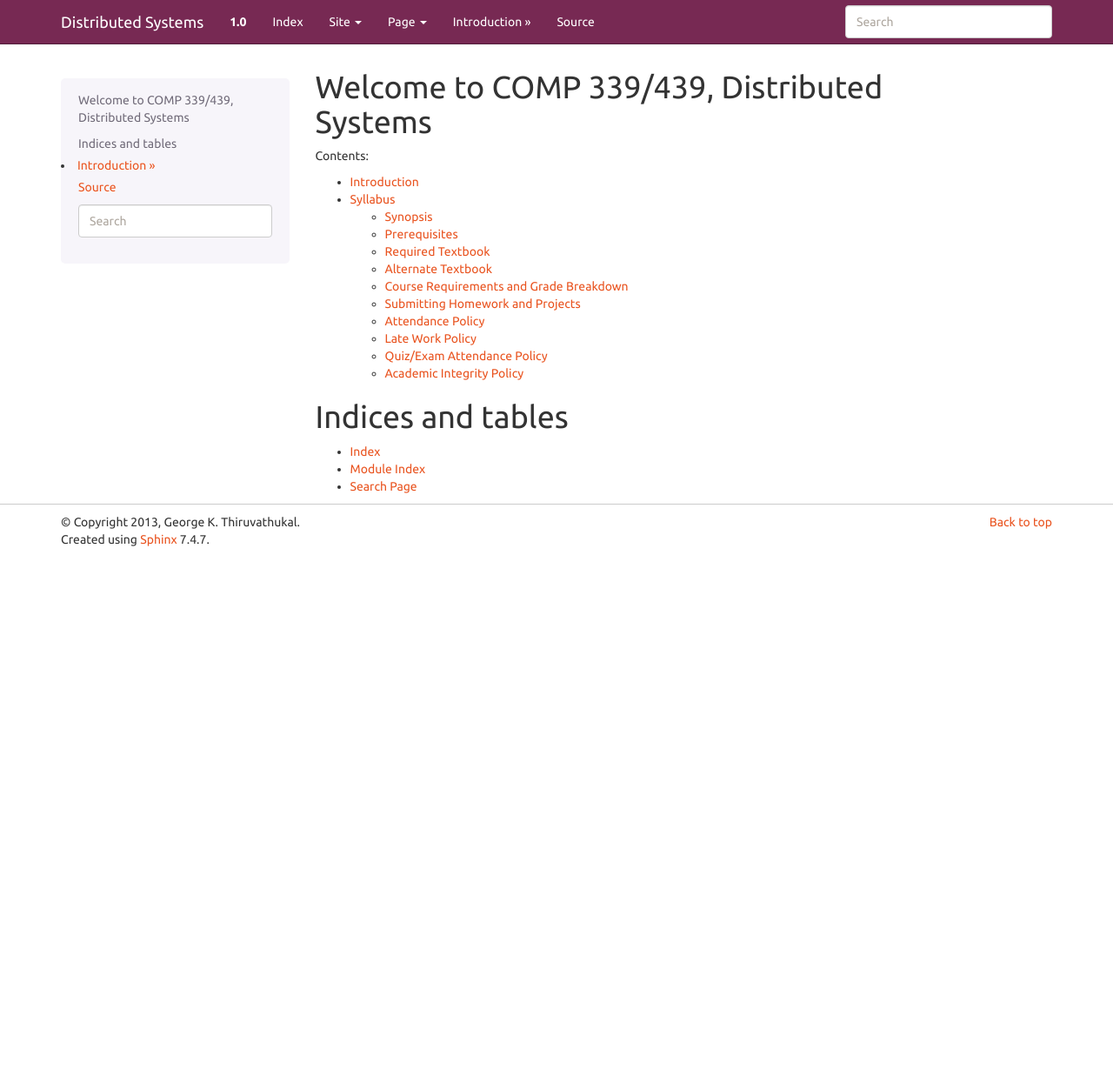
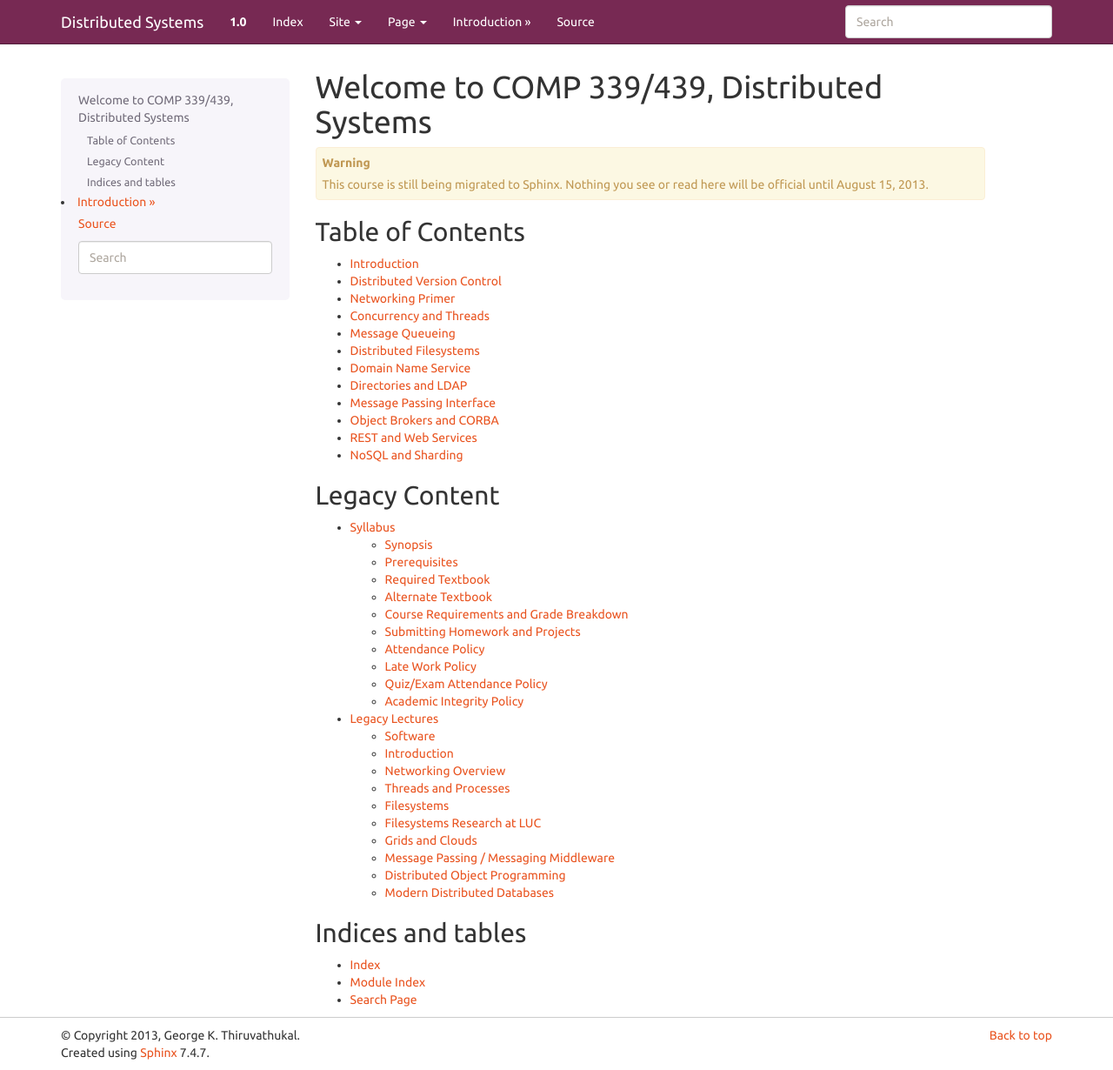
Before and after one commit to LoyolaChicagoBooks/distributedsystems, a Sphinx documentation site: the page built from source/index.rst, in a window 1280 px wide and 1230 px high. Shown: the whole window at 87% size. Built offline with Sphinx 7.4.7, drawn with Linux system fonts in a browser that asks for light colours.

Commit message:
placeholders for content

```diff
--- /dev/null
+++ b/source/concurrency.rst
@@ -0,0 +1,2 @@
+Concurrency and Threads
+===========================
--- /dev/null
+++ b/source/corba.rst
@@ -0,0 +1,2 @@
+Object Brokers and CORBA
+=============================
--- /dev/null
+++ b/source/directories.rst
@@ -0,0 +1,2 @@
+Directories and LDAP
+===================================
--- /dev/null
+++ b/source/dns.rst
@@ -0,0 +1,2 @@
+Domain Name Service
+==========================
--- /dev/null
+++ b/source/dvcs.rst
@@ -0,0 +1,2 @@
+Distributed Version Control
+=================================
--- /dev/null
+++ b/source/filesystems.rst
@@ -0,0 +1,2 @@
+Distributed Filesystems
+=============================
--- a/source/index.rst
+++ b/source/index.rst
@@ -1,22 +1,47 @@
-.. Distributed Systems documentation master file, created by
-   sphinx-quickstart on Fri Jul 26 22:37:00 2013.
-   You can adapt this file completely to your liking, but it should at least
-   contain the root `toctree` directive.
 
 Welcome to COMP 339/439, Distributed Systems
 ===============================================
 
-Contents:
+.. warning::
+
+   This course is still being migrated to Sphinx. Nothing you see or read here will be official
+   until August 15, 2013.
+
+Table of Contents
+-------------------------
 
 .. toctree::
    :maxdepth: 2
 
+
    intro
+   issues
+   dvcs
+   networking
+   concurrency
+   messagequeues
+   filesystems
+   dns
+   directories
+   mpi
+   corba
+   rest
+   nosql
+
+
+Legacy Content
+-------------------
+
+.. toctree::
+   :maxdepth: 2
+
    syllabus
+   lectures
+
 
 
 Indices and tables
-==================
+----------------------
 
 * :ref:`genindex`
 * :ref:`modindex`
--- /dev/null
+++ b/source/lectures.rst
@@ -0,0 +1,55 @@
+Legacy Lectures
+=========================
+
+Software
+--------------
+
+- Languages
+- Distributed Version Control Tools
+
+Introduction
+--------------
+
+- Issues in Distributed Systems
+
+Networking Overview
+---------------------
+
+- Networking Primer and Protocols
+- Sockets Programming Examples from HPJPC
+
+Threads and Processes
+-------------------------
+
+- Threads Primer
+- Examples from HPJPC
+
+Filesystems
+---------------
+
+- Distributed Filesystems (NFS, AFS, etc.)
+- Userland Filesystems
+
+Filesystems Research at LUC
+------------------------------
+
+- NOFS and RESTFS
+
+Grids and Clouds
+--------------------
+
+Message Passing / Messaging Middleware
+-----------------------------------------
+
+- MPI
+- 0mq
+
+Distributed Object Programming
+---------------------------------
+
+- CORBA Tutorial
+
+Modern Distributed Databases
+-------------------------------
+
+- MongoDB
--- /dev/null
+++ b/source/messagequeues.rst
@@ -0,0 +1,2 @@
+Message Queueing
+======================
--- /dev/null
+++ b/source/mpi.rst
@@ -0,0 +1,2 @@
+Message Passing Interface
+===============================
--- /dev/null
+++ b/source/networking.rst
@@ -0,0 +1,2 @@
+Networking Primer
+=======================
--- /dev/null
+++ b/source/nosql.rst
@@ -0,0 +1,2 @@
+NoSQL and Sharding
+=======================
--- /dev/null
+++ b/source/rest.rst
@@ -0,0 +1,2 @@
+REST and Web Services
+============================
--- a/source/syllabus.rst
+++ b/source/syllabus.rst
@@ -1,8 +1,11 @@
 Syllabus
 ==============
 
+Welcome to COMP 339-439/Distributed Systems.
 
-Welcome to COMP 339-439/Distributed Systems
+.. warning::
+
+   This syllabus is in draft status. Nothing here will be official until well after August 15, 2013.
 
 Synopsis
 --------
```
Also changed, not shown: source/issues.rst (added).
